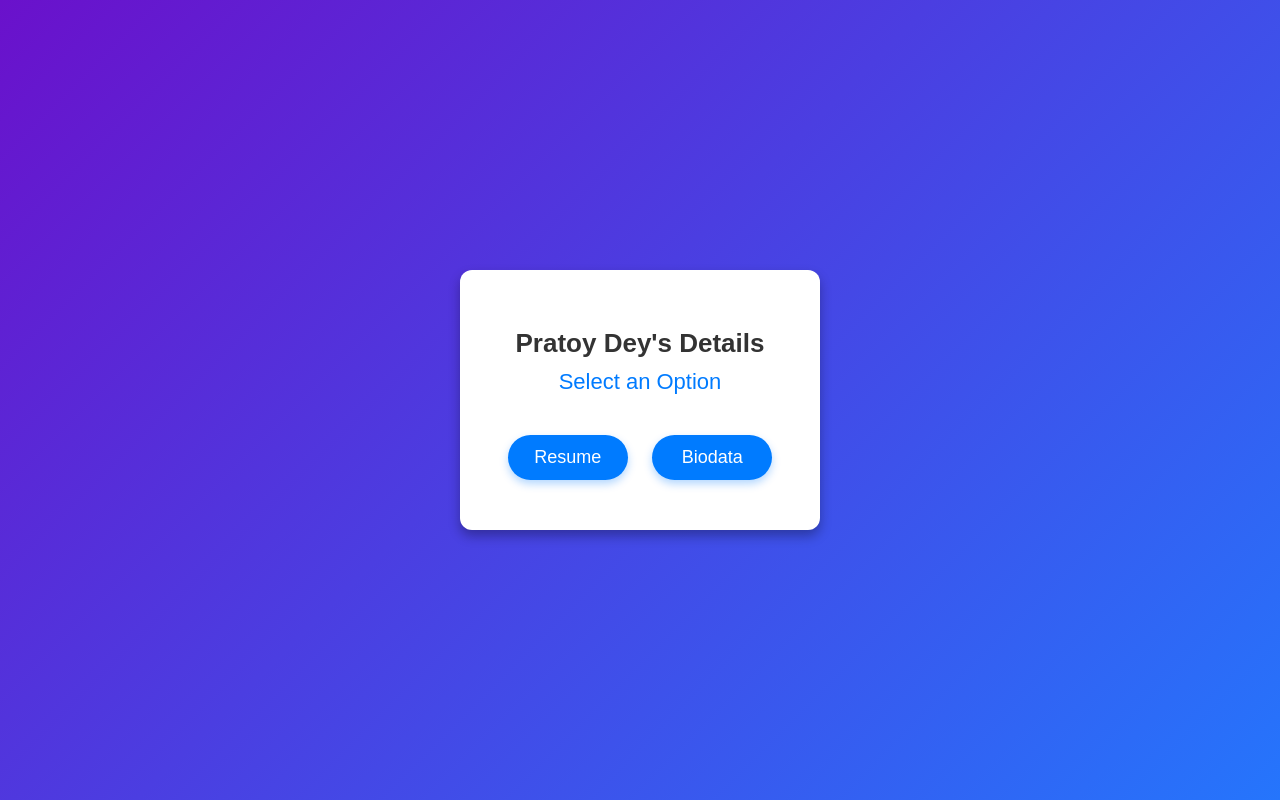
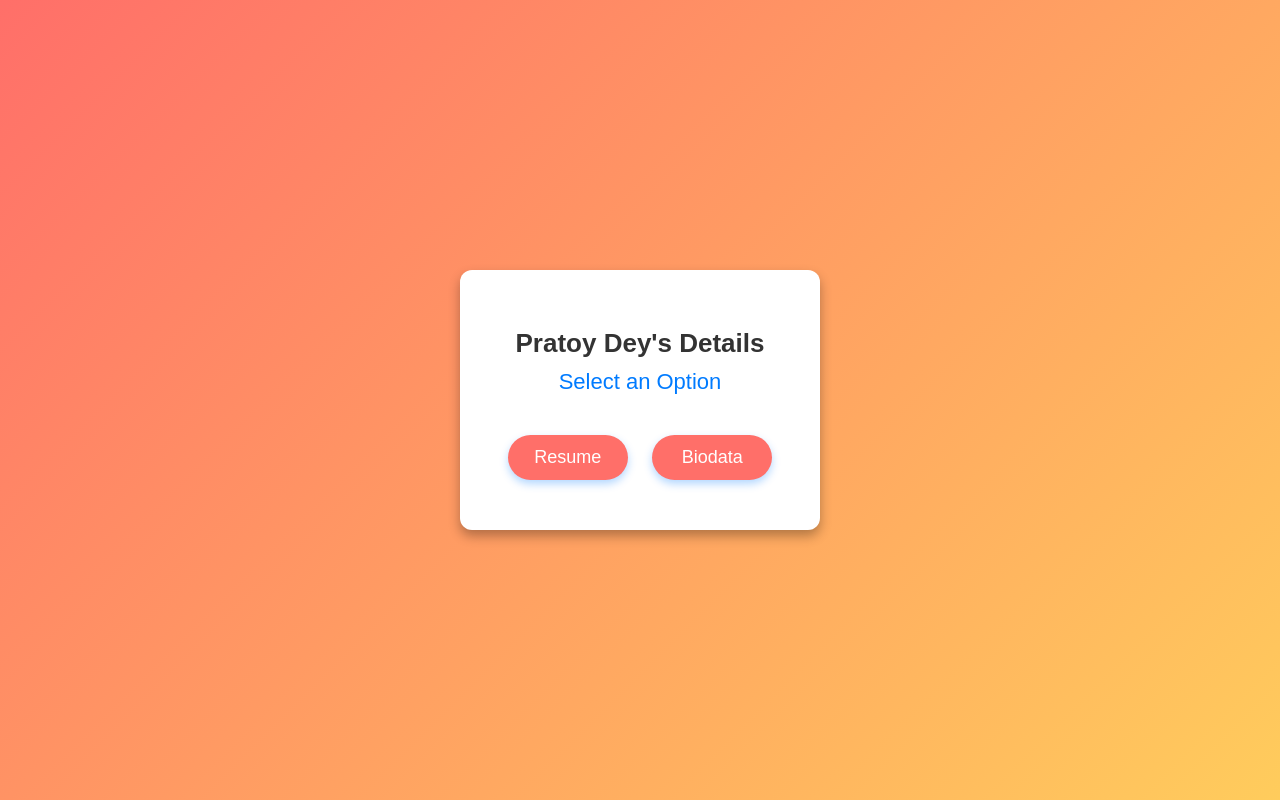
Before and after one commit to PrattoyDey/assignment, a plain HTML site: page index.html in a window 1280 px wide. Drawn offline with Linux system fonts and the light colour scheme.

Commit message:
Update index.html

```diff
--- a/index.html
+++ b/index.html
@@ -12,7 +12,7 @@
         min-height: 100vh;
         font-family: Arial, sans-serif;
         margin: 0;
-        background: linear-gradient(135deg, #6a11cb, #2575fc);
+        background: linear-gradient(135deg, #ff6f69, #ffcc5c);
       }
 
       .container {
@@ -45,7 +45,7 @@
         margin: 10px;
         font-size: 18px;
         color: #fff;
-        background-color: #007bff;
+        background-color: #ff6f69;
         text-decoration: none;
         border-radius: 25px;
         transition: all 0.3s ease;
```
